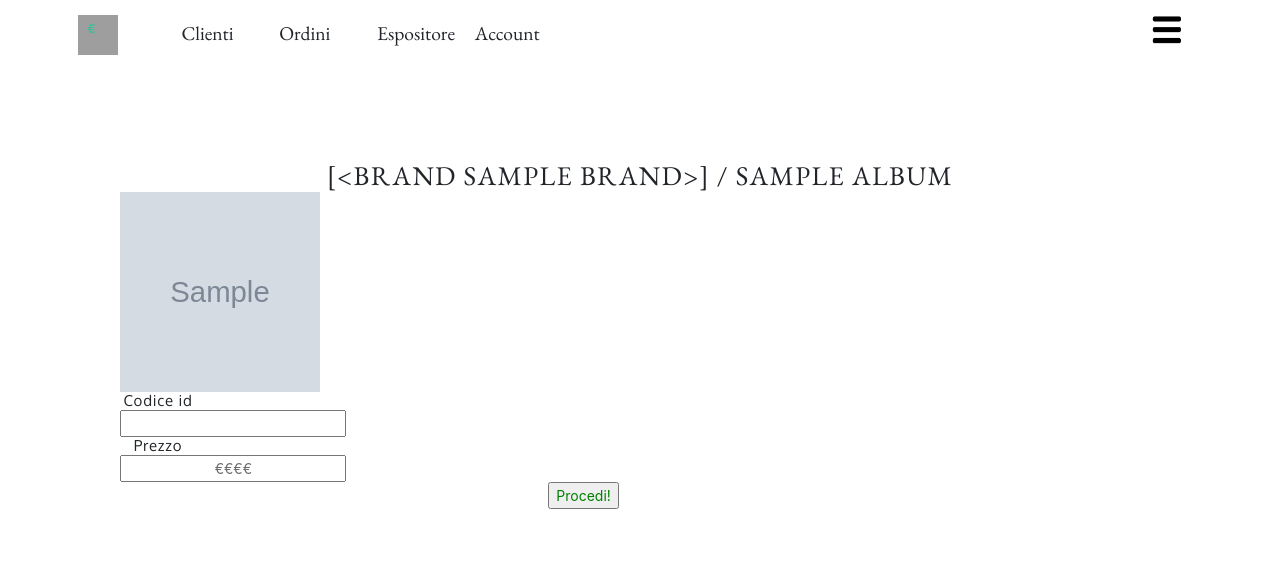
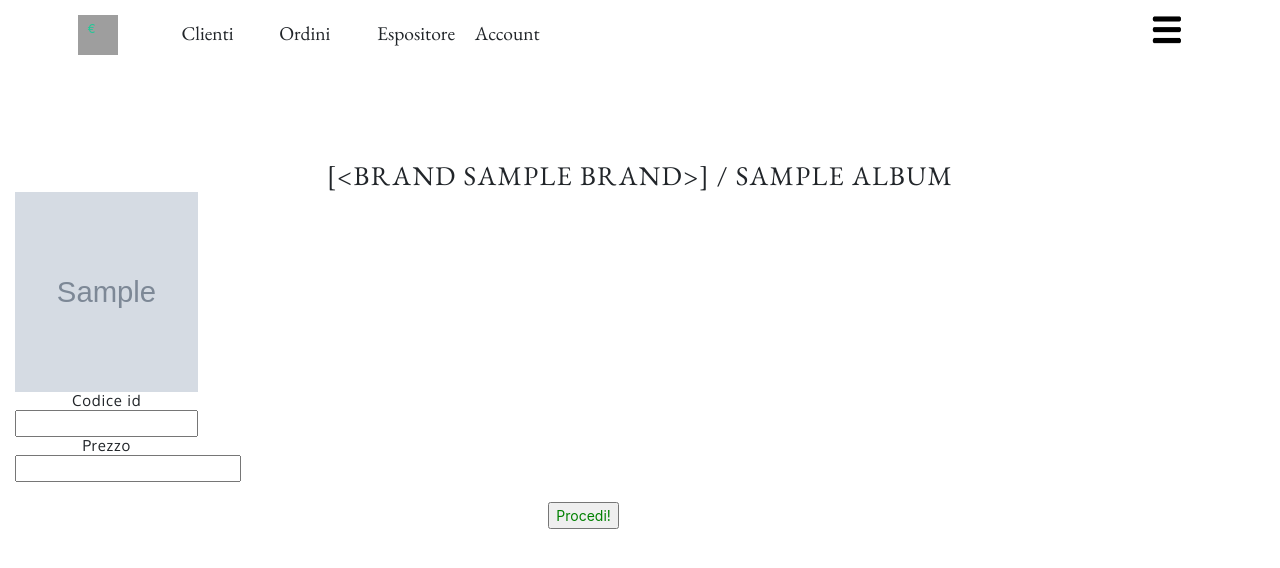
Before and after one commit to 2dadsgn/No-igual, a Flask app: template templates/upload.html in a window 1280 px wide. Shown: the top 568 px of the page. Run offline with Flask 2, Linux system fonts and the light colour scheme; tables that the repository leaves empty hold one stand-in row (values such as "Sample post"); the template is opened without the code that fills it: values that come from a table or form of the project are taken from there, most other values are stand-ins (such as "Sample title", 1, 10 or a date in 2020); grey boxes marked "Sample" are stand-in pictures; some libraries are stand-ins or nearby versions; some web fonts are replaced; grey boxes are pictures that could not be loaded.

Commit message:
sql-alchemy version

```diff
--- a/app.py
+++ b/app.py
@@ -197,6 +197,9 @@ quantity = []
 # global per routing
 frase = "null"
 back_to = "null"
+
+# array per briciole di pane in espositore
+prev = []
 
 
 @app.route('/')
@@ -559,26 +562,30 @@ def upload_file():
 # route per pagina categorie dello specifico brand
 @app.route("/espositore", methods=["POST", "GET"])
 def mostra_espositore():
-    global brand_attuale
+    global brand_attuale, prev
     brand_attuale = request.form["value"]
     brand = Brand.query.filter_by(nome=request.form["value"]).first()
+    prev.clear()
+    prev.append("espositore")
 
-    return render_template("album.html", brand=brand)
+    return render_template("album.html", brand=brand, prev=prev)
 
 
 #route per pagina gioielli della specifica categoria
 @app.route("/categoria", methods=["POST", "GET"])
 def mostra_categoria():
-    global brand_attuale
-    global categoria_attuale
+    global brand_attuale, categoria_attuale, prev
+
+
     categoria = Categorie.query.filter_by(unicode=request.form["value"]).first()
     categoria_attuale = categoria.nome
     gioielli = categoria.gioielli
     print(brand_attuale, categoria_attuale)
     for i in gioielli:
         print(i)
+    prev.append(brand_attuale)
 
-    return render_template("gioielli.html", album=categoria, gioielli=gioielli)
+    return render_template("gioielli.html", album=categoria, gioielli=gioielli, prev=prev)
 
 
 @app.route("/view_img", methods=["POST", "GET"])
--- a/static/main.css
+++ b/static/main.css
@@ -294,6 +294,21 @@ li {
 
 #sezione-espositore h2 {
     margin: auto;
+}
+
+#sezione-espositore h3, #sezione-espositore h9 {
+    float: left !important;
+    display: inline;
+    margin-left: 10px !important;
+    line-height: 40px !important;
+}
+
+#sezione-espositore h9 {
+    font-size: 20px;
+    font-weight: 100;
+    text-transform: uppercase;
+    margin-right: 20px;
+
 }
 
 #sezione-espositore button {
--- a/templates/upload.html
+++ b/templates/upload.html
@@ -49,36 +49,20 @@
                 </div>
                 <div class="col-2 col-md-2 col-lg-2"></div>
             </div>
+
             <div class="row">
                 {% for i in nomi_file %}
-                <div class="col-auto">
-                    <div class="row">
-                        <div class="col-4"></div>
-                        <div class="col-8">
-                            <img height="200px" width="200px" src="{{ url_for("static",filename=i) }}">
+                    <div class="col-4 col-md-3 col-lg-2" style="margin-bottom: 20px">
+                        <img height="200px" width="100%" src="{{ url_for("static",filename=i) }}">
                         <input class="hidden" type="text" name="nome_file" value="{{ i }}">
-                        </div>
-                        <div class="col-0"></div>
-                    </div>
 
-                    <div class="row">
-                        <div class="col-4"></div>
-                        <div class="col-4">
                         <h4 class="dritto">Codice id</h4>
-                            <input style="text-align: center" class="dritto" type="text" name="codice_id{{ i }}">
-                        </div>
-                        <div class="col-4"></div>
-                    </div>
+                        <input style="text-align: center;width: 100%;" class="dritto" type="text"
+                               name="codice_id{{ i }}">
 
-                    <div class="row">
-                        <div class="col-4"></div>
-                        <div class="col-4">
                         <h4 class="dritto">Prezzo</h4>
-                            <input style="text-align: center" class="dritto" type="text" value="€€€€"
+                        <input style="text-align: center" class="dritto" type="text" value=""
                                name="prezzo{{ i }}">
-                        </div>
-                        <div class="col-4"></div>
-                    </div>
                     </div>
 
                 {% endfor %}
```
Also changed, not shown: templates/album.html (+6 -3 lines), templates/gioielli.html (+10 -3 lines), templates/manage_admin.html (+5 -5 lines). Lines whose indentation alone changed are shown as unchanged.
